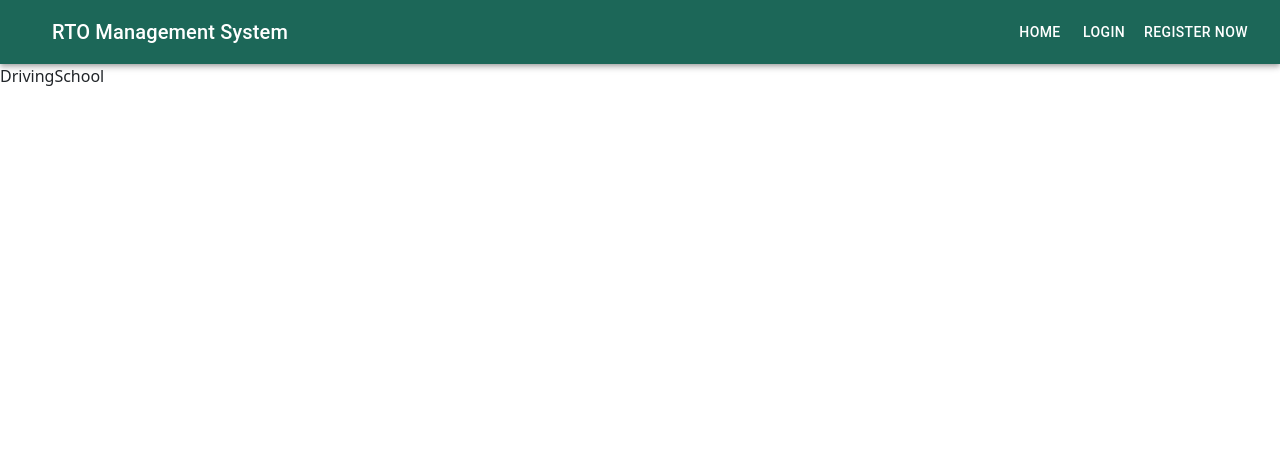
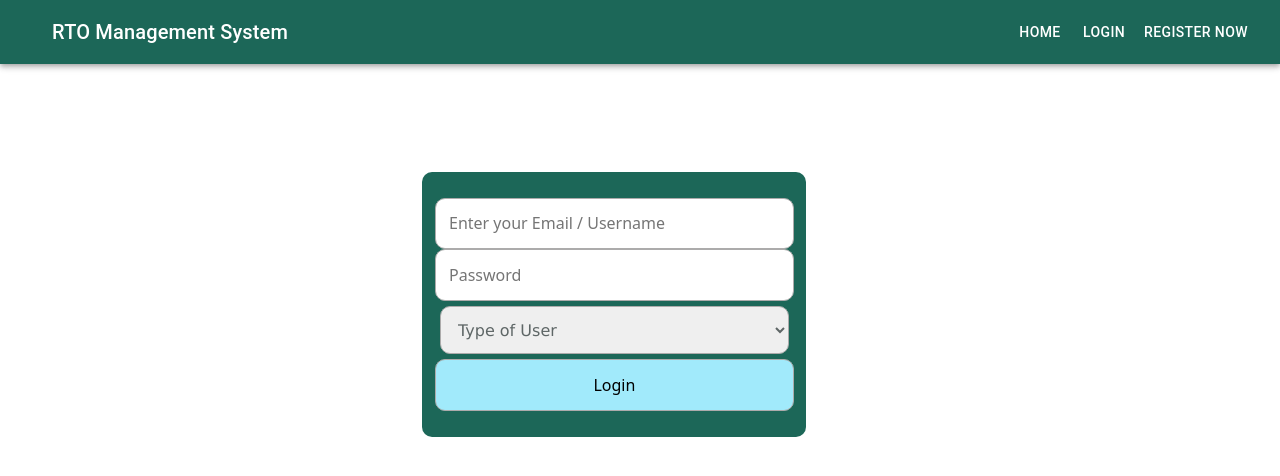
Before and after one commit to vivek201102/RTO, a React (Create React App) app in the folder client/: page /drivingschool in a window 1280 px wide. Shown: the top 476 px of the page. Built offline with nearby package versions, Linux system fonts and the light colour scheme.

Commit message:
drivinglicence added

```diff
--- a/client/src/Components/DrivingSchool.js
+++ /dev/null
@@ -1,8 +0,0 @@
-export default function DrivingSchool(){
-
-    return (
-        <>
-        DrivingSchool
-        </>
-    )
-}
--- /dev/null
+++ b/client/src/Components/DrivingSchool/DrivingSchool.css
@@ -0,0 +1,60 @@
+.title {
+    text-align: center;
+    width: 30vw;
+    background-color: rgb(190, 164, 214);
+    padding: 2vw 1vw;
+    border-radius: 10px 10px 0 0;
+    font-size: 2rem;
+    font-family: Verdana, Geneva, Tahoma, sans-serif;
+}
+
+.form {
+    text-align: center;
+    display: flex;
+    flex-direction: column;
+    margin-top: 5%;
+    margin-left: 33%;
+    width: 30vw;
+    padding: 2vw 1vw;
+    background-color: #1C6758;
+    border-radius: 0 0 10px 10px;
+}
+
+textarea {
+    height: 80px;
+    border: 1px solid rgb(172, 171, 171);
+    border-radius: 10px;
+    padding: 1vw 1vw;
+    font-family: Verdana, Geneva, Tahoma, sans-serif;
+    outline: none;
+    margin: 5px;
+}
+
+input {
+    border: 1px solid rgb(172, 171, 171);
+    border-radius: 10px;
+    padding: 1vw 1vw;
+    outline: none;
+    margin: 5px;
+}
+
+.alert {
+    margin-top: 10px;
+    padding: 20px;
+    color: white;
+  }
+
+  .closebtn {
+    margin-left: 15px;
+    color: white;
+    font-weight: bold;
+    float: right;
+    font-size: 22px;
+    line-height: 20px;
+    cursor: pointer;
+    transition: 0.3s;
+  }
+
+  .closebtn:hover {
+    color: black;
+  }
--- /dev/null
+++ b/client/src/Components/DrivingSchool/DrivingSchool.js
@@ -0,0 +1,35 @@
+export default function DrivingSchool(){
+
+    return (
+        <>
+        <section className="signin">
+
+           <div class="alert" id="alert">
+               {/* {(msg === '')?<div>
+                   <span class="closebtn" id="closebtn">&times;</span>
+                   <strong id="str"></strong>
+               </div>:
+               <div>
+                   <span class="closebtn" id="closebtn">&times;</span>
+                   <strong id="str">{msg}</strong>
+               </div>
+               } */}
+           </div>
+           <form className="form" >
+
+               <input type="text" placeholder='Enter your Email / Username'  name="email" required/>
+
+               <input type="password" name="password" placeholder='Password'  required/>
+
+               <select name="usertype" className='user' required>
+                   <option  selected disabled>Type of User</option>
+                   <option value={"Officer"}>Officer</option>
+                   <option value={"Agent"}>Agent</option>
+               </select>
+
+               <input type="submit" value="Login" style={{ backgroundColor: "#a1eafb" }} />
+           </form>
+           </section>
+        </>
+    )
+}
--- /dev/null
+++ b/client/src/Components/Drivinglicence/Drivinglicence.js
@@ -0,0 +1,29 @@
+export default function Drivinglicence(){
+
+    return (
+        <>
+        <section className="signin">
+
+           <div class="alert" id="alert">
+               {/* {(msg === '')?<div>
+                   <span class="closebtn" id="closebtn">&times;</span>
+                   <strong id="str"></strong>
+               </div>:
+               <div>
+                   <span class="closebtn" id="closebtn">&times;</span>
+                   <strong id="str">{msg}</strong>
+               </div>
+               } */}
+           </div>
+           <form className="form" >
+
+               <input type="text" placeholder='Enter your Learning licence Number' style={{marginBottom:"5%"}}  name="learning" required/>
+
+               <input type="number" name="mobile" placeholder='Enter your Mobile Number'  style={{marginBottom:"5%"}}  required/>
+
+               <input type="submit" value="Apply Now" style={{ backgroundColor: "#a1eafb" }} />
+           </form>
+           </section>
+        </>
+    )
+}
--- a/client/src/Components/Routes.jsx
+++ b/client/src/Components/Routes.jsx
@@ -5,7 +5,7 @@ import NoPage from './NoPage';
 import ButtonAppBar from './Navbar/Navbar.jsx'
 import { Routes, Route } from 'react-router-dom'
 import Registeration from './Register/Register.jsx';
-import DrivingSchool from './DrivingSchool';
+import DrivingSchool from './DrivingSchool/DrivingSchool';
 
 // import Licence from './Licence';
 import SpecialNumber from './SpecialNumber/SpecialNumber';
@@ -17,6 +17,7 @@ import SlotAllocate from './Learninglicence/SlotAllocate';
 import Receipt from './Learninglicence/Receipt';
 import OfficerView from './Officer/OfficerView';
 import Viewdetail from './Officer/Viewdetail';
+import Drivinglicence from './Drivinglicence/Drivinglicence';
 
 
 
@@ -39,6 +40,7 @@ function Home() {
                     <Route path="/learninglicence/receipt" element={<Receipt/>}/>
                     <Route path="/officerview" element={<OfficerView/>}/>
                     <Route path="/officerview/viewdetail" element={<Viewdetail/>}/>
+                    <Route path="/drivinglicence" element={<Drivinglicence/>}/>
                 </Routes>
             </div>
         </>
```
